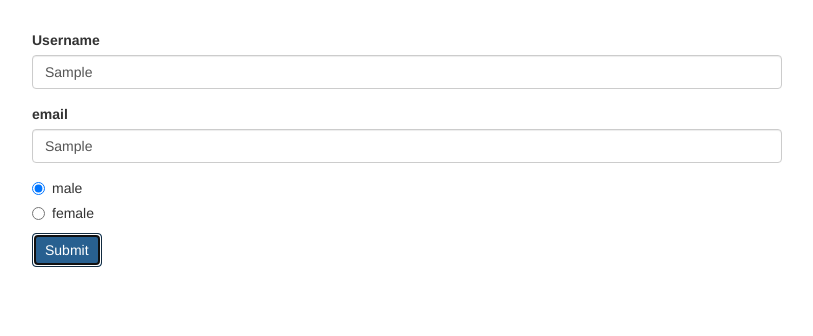
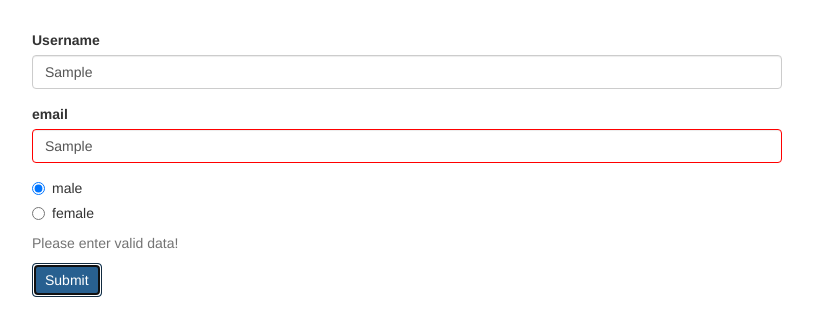
Before and after one commit to Salsa-Dude/reactive-form-angular, an Angular app: page / in a window 1280 px wide. Both pictures are taken after typing "Sample", "Sample" into the empty fields and a click on the button "Submit". Shown: the top 336 px of the page, without its empty margins (233-1046 px from the left). Built offline with nearby package versions, Linux system fonts and the light colour scheme.

Commit message:
Getting Access to Controls

```diff
--- a/src/app/app.component.css
+++ b/src/app/app.component.css
@@ -1,3 +1,7 @@
 .container {
   margin-top: 30px;
 }
+
+input.ng-invalid.ng-touched {
+  border: 1px solid red;
+}
--- a/src/app/app.component.html
+++ b/src/app/app.component.html
@@ -9,6 +9,9 @@
             id="username"
             formControlName="username"
             class="form-control">
+          <span
+            *ngIf="!signupForm.get('username').valid && signupForm.get('username').touched"
+            class="help-block">Please enter a valid username</span>
         </div>
         <div class="form-group">
           <label for="email">email</label>
@@ -27,6 +30,11 @@
             >{{ gender }}
           </label>
         </div>
+        <span
+          *ngIf="!signupForm.valid && signupForm.touched"
+          class="help-block"
+        >Please enter valid data!
+        </span>
         <button class="btn btn-primary" type="submit">Submit</button>
       </form>
     </div>
```
